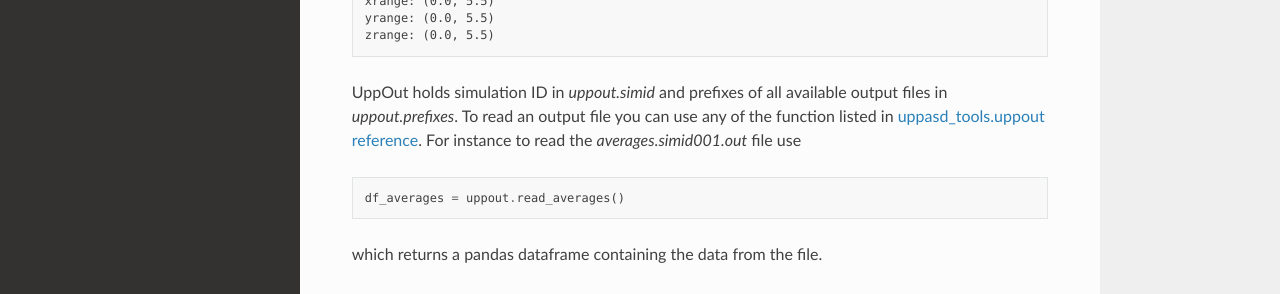
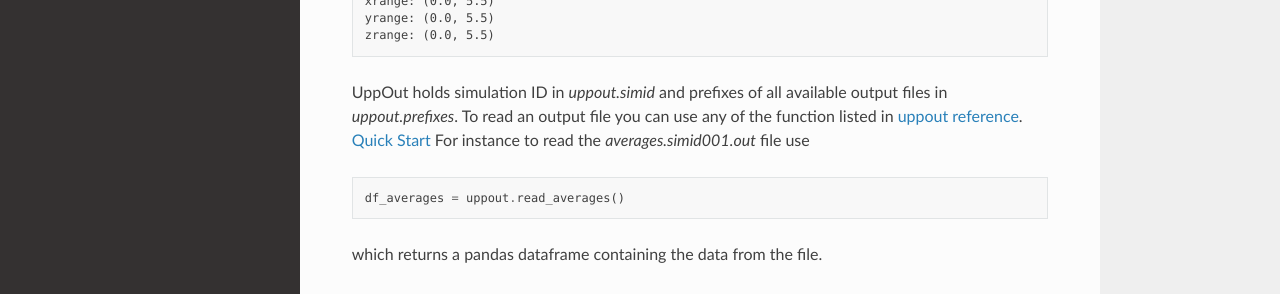
Before and after one commit to LLapsus/uppasd_tools, a Sphinx documentation site: the page built from docs/source/quick_start.rst, in a window 1280 px wide and 1388 px high. Shown: the part 884-1178 px from the top of the window. Built offline with Sphinx 7.4.7 and the Read the Docs theme 3.1.0, drawn with Linux system fonts in a browser that asks for light colours.

Commit message:
Fix reference link in quick start guide for UppOut functions

```diff
--- a/docs/source/quick_start.rst
+++ b/docs/source/quick_start.rst
@@ -45,7 +45,7 @@ Once you initialized `UppOut` object, you can rewiev the information gathered by
 
 UppOut holds simulation ID in `uppout.simid` and prefixes of all available output files in `uppout.prefixes`.
 To read an output file you can use any of the function listed
-in :doc:`uppasd_tools.uppout reference <uppout>`.
+in :doc:`uppout reference <uppout>`. :doc:`Quick Start <quick_start>`
 For instance to read the `averages.simid001.out` file use
 
 .. code-block:: Python
```
